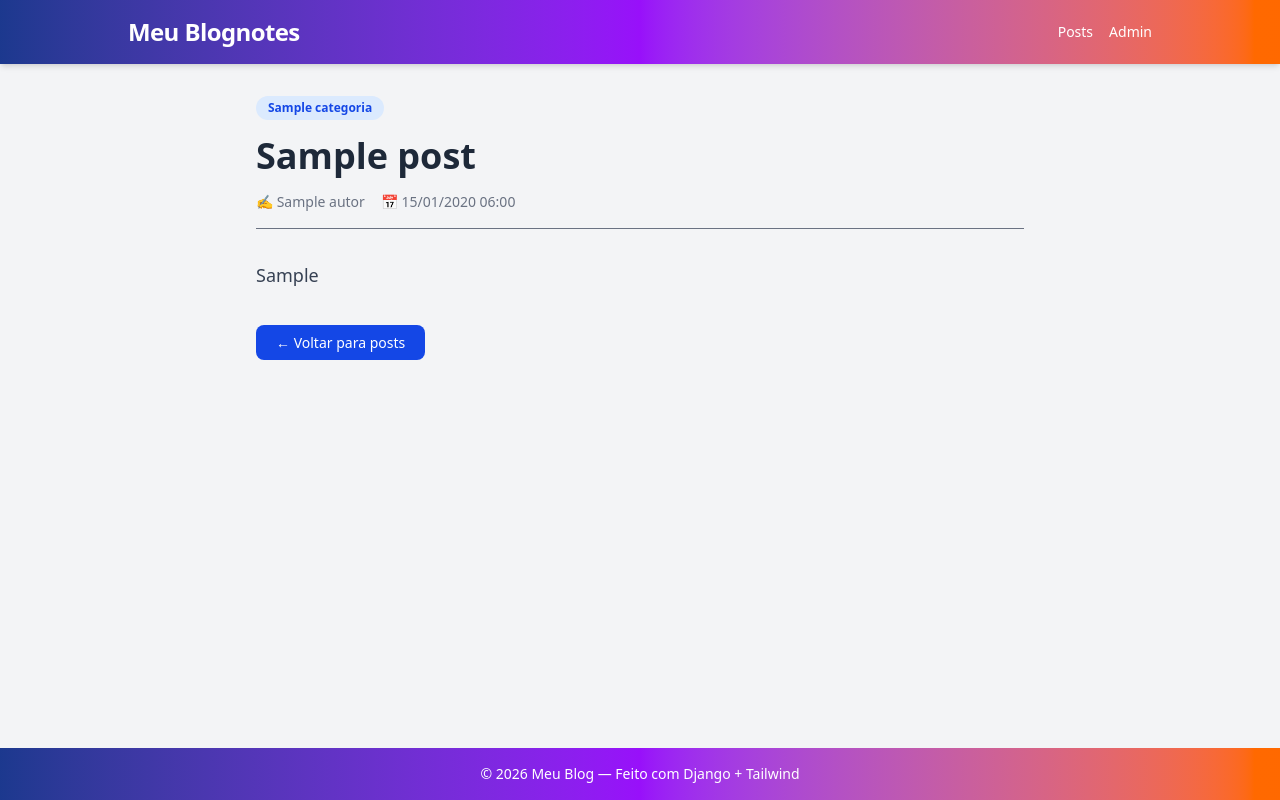
After one commit to paulov-cardoso/django-blog, a Django app: page /post/1 in a window 1280 px wide. The commit adds this page. Run offline with Django 5.2, Linux system fonts and the light colour scheme; tables that the repository leaves empty hold one stand-in row (values such as "Sample post"); style sheets or scripts are compiled from the project's sources; some libraries are stand-ins or nearby versions.

Commit message:
feat: create and style templates with tailwind (base, list, detail)

```diff
--- a/posts/templates/posts/base.html
+++ b/posts/templates/posts/base.html
@@ -1,22 +1,32 @@
+{% load tailwind_tags %}
 <!DOCTYPE html>
 <html lang="pt-br">
 <head>
     <meta charset="UTF-8">
     <meta name="viewport" content="width=device-width, initial-scale=1.0">
     <title>{% block titulo %}Blog{% endblock %}</title>
+    {% tailwind_css %}
 </head>
-<body>
-    <header>
-        <h1>Meu Blog</h1>
-    </header>
+<body class="bg-gray-100 min-h-screen flex flex-col">
 
-    <main>
+    <nav class="bg-gradient-to-r from-blue-900 via-cyan-500 via-blue-600 via-purple-600 to-orange-500 text-white px-6 py-4 shadow-md">
+        <div class="max-w-5xl mx-auto flex justify-between items-center">
+            <a href="/" class="text-2xl font-bold tracking-tight"> Meu Blognotes</a>
+            <div class="flex gap-4 text-sm">
+                <a href="/" class="hover:underline">Posts</a>
+                <a href="/admin" class="hover:underline">Admin</a>
+            </div>
+        </div>
+    </nav>
+
+    <main class="max-w-5xl mx-auto w-full px-4 py-8 flex-grow">
         {% block conteudo %}
         {% endblock %}
     </main>
 
-    <footer>
-        <p></p>
+    <footer class="bg-gradient-to-r from-blue-900 via-cyan-500 via-blue-600 via-purple-600 to-orange-500 text-white text-center py-4 text-sm">
+        <p>© 2026 Meu Blog — Feito com Django + Tailwind</p>
     </footer>
+
 </body>
 </html>
--- /dev/null
+++ b/posts/templates/posts/detail.html
@@ -0,0 +1,44 @@
+{% extends 'posts/base.html' %}
+
+{% block titulo %}{{ post.titulo }}{% endblock %}
+
+{% block conteudo %}
+
+<div class="max-w-3xl mx-auto">
+
+    <!-- Categorias -->
+    <div class="flex flex-wrap gap-2 mb-4">
+        {% for cat in post.categorias.all %}
+        <span class="bg-blue-100 text-blue-700 text-xs font-semibold px-3 py-1 rounded-full">
+            {{ cat.nome }}
+        </span>
+        {% empty %}
+        <span class="text-gray-400 text-xs">Sem categoria</span>
+        {% endfor %}
+    </div>
+
+    <!-- Título -->
+    <h1 class="text-4xl font-bold text-gray-800 mb-4">{{ post.titulo }}</h1>
+
+    <!-- Meta informações -->
+    <div class="flex items-center gap-4 text-sm text-gray-500 mb-8 border-b pb-4">
+        <span>✍️ {{ post.autor.nome }}</span>
+        <span>📅 {{ post.data_criacao|date:"d/m/Y H:i" }}</span>
+    </div>
+
+    <!-- Conteúdo -->
+    <div class="text-gray-700 leading-relaxed text-lg">
+        {{ post.conteudo }}
+    </div>
+
+    <!-- Botão voltar -->
+    <div class="mt-10">
+        <a href="{% url 'listar_posts' %}"
+           class="bg-blue-700 text-white px-5 py-2 rounded-lg hover:bg-blue-800 transition text-sm">
+            ← Voltar para posts
+        </a>
+    </div>
+
+</div>
+
+{% endblock %}
```
Also changed, not shown: posts/templates/posts/listar.html (+95 -9 lines).
